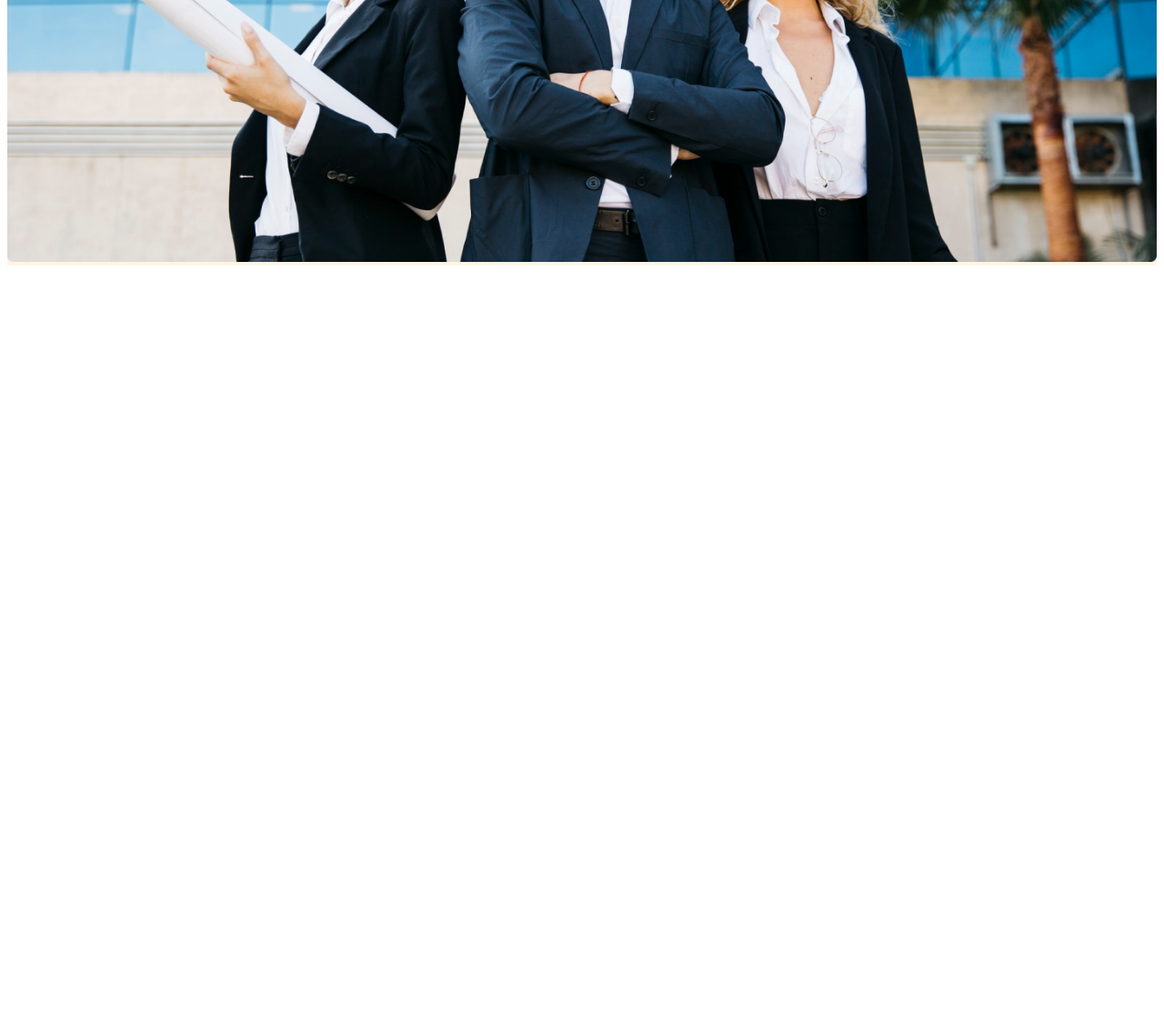
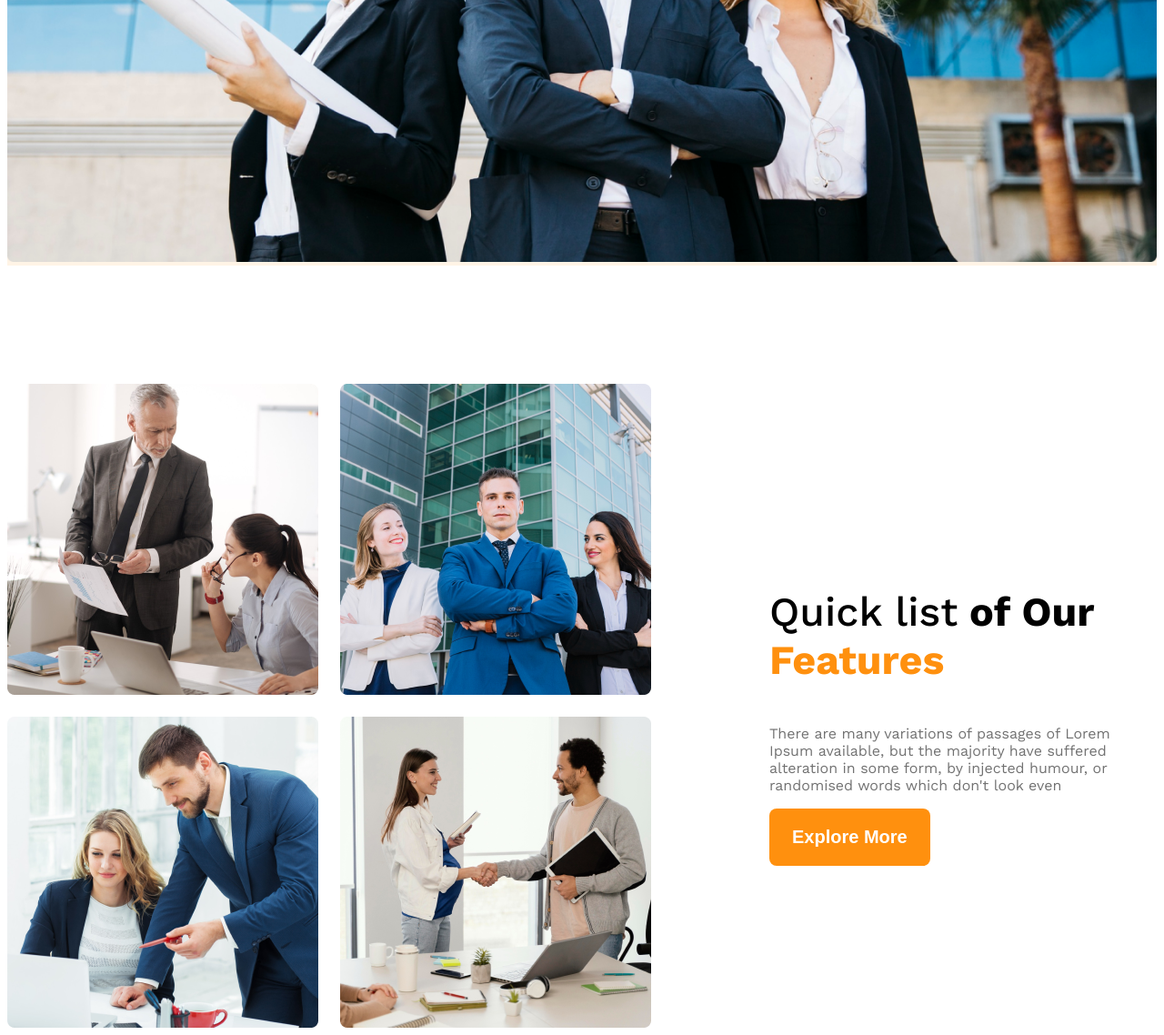
Before and after one commit to israfilth5555/responsive-websit, a plain HTML site: page index.html in a window 1280 px wide. Shown: the part 899-2037 px from the top of the page at 91% size. Before the commit the page ends 1199 px from the top, so only its background shows below. Drawn offline with nearby package versions, Linux system fonts and the light colour scheme.

Commit message:
added our  features

```diff
--- a/index.html
+++ b/index.html
@@ -19,7 +19,7 @@
             </ul>
         </nav>
         <div class="banner">
-          <div class="banner-conten"> <h1 class="banner-title">Brand New <br>
+          <div class="banner-conten"> <h1 class="banner-title">Brand New  <br>
             Group of Architects
             </h1>
             <p class="banner-description">
@@ -30,8 +30,25 @@
         </div>
 
     </header>
-    <main>
+    <main class=" main">
+       <section class="teams display-flex">
+        <div class="team-img-container">
+            <img src="images/team1.png" alt="two architecher discussing about design">
+            <img src="images/team2.png" alt="">
+            <img src="images/team3.png" alt="">
+            <img src="images/team4.png" alt="">
+        </div>
+        <div class="our-features">
+            <h3 class="feature-title">
+                <span id="quick-list" class=".text-light-gray">Quick list</span> <span>of Our </span><span class="text-primary">Features</span>
+            </h3>
+            <p class="feature-descreaption text-light-gray">
+                There are many variations of passages of Lorem Ipsum available, but the majority have suffered alteration in some form, by injected humour, or randomised words which don't look even
+            </p>
+            <button class="btn-primary">Explore More</button>
+        </div>
 
+       </section>
     </main>
     <footer>
 
--- a/style.css/responsive.css
+++ b/style.css/responsive.css
@@ -23,6 +23,9 @@
 .bg-light{
   background-color: rgba(255, 144, 14, 0.1);
 }
+.text-primary{
+  color: #ff900e;
+}
  /* header style  */
  .btn-primary{
   background-color: #ff900e;color: white;
@@ -31,6 +34,13 @@
   font-weight: 600;
   border-radius: 8px;
   border: none;
+ }
+ .main{
+  max-width: 1440px;
+  margin: 0 auto;
+ }
+ main >section{
+  padding-top: 130px;
  }
 
  /* navbar realated styles */
@@ -75,9 +85,42 @@
  .banner .banner-img{
   width: 100%;
  }
+ .teams{
+  align-items: center;
+
+ }
+ .team-img-container{
+  display: grid;
+  grid-template-columns: repeat(2,1fr);
+  gap: 24px;
+ }
+ .our-features{
+  margin-left: 130px;
+  max-width: 530px;
+ }
+ .feature-title{
+  font-size: 2.8rem;
+ }
+ #quick-list{
+  /* font-size: 500; */
+  font-weight: 500;
+ }
  /* responsiv media quary */
  @media screen and (max-width:576px) {
-  .navber, .nav-links{
+  .navber, .nav-links, .teams{
+    flex-direction: column;
+  }
+  .team-img-container{
+    grid-template-columns: repeat(1,1fr);
+  }
+  .our-features{
+    margin-left: 10px ;
+  }
+
+ }
+ /* meium size devise */
+@media screen and (min-width:576px) and (max-width:992px) {
+  .navber, .nav-links, .teams{
     flex-direction: column;
   }
  }
```
